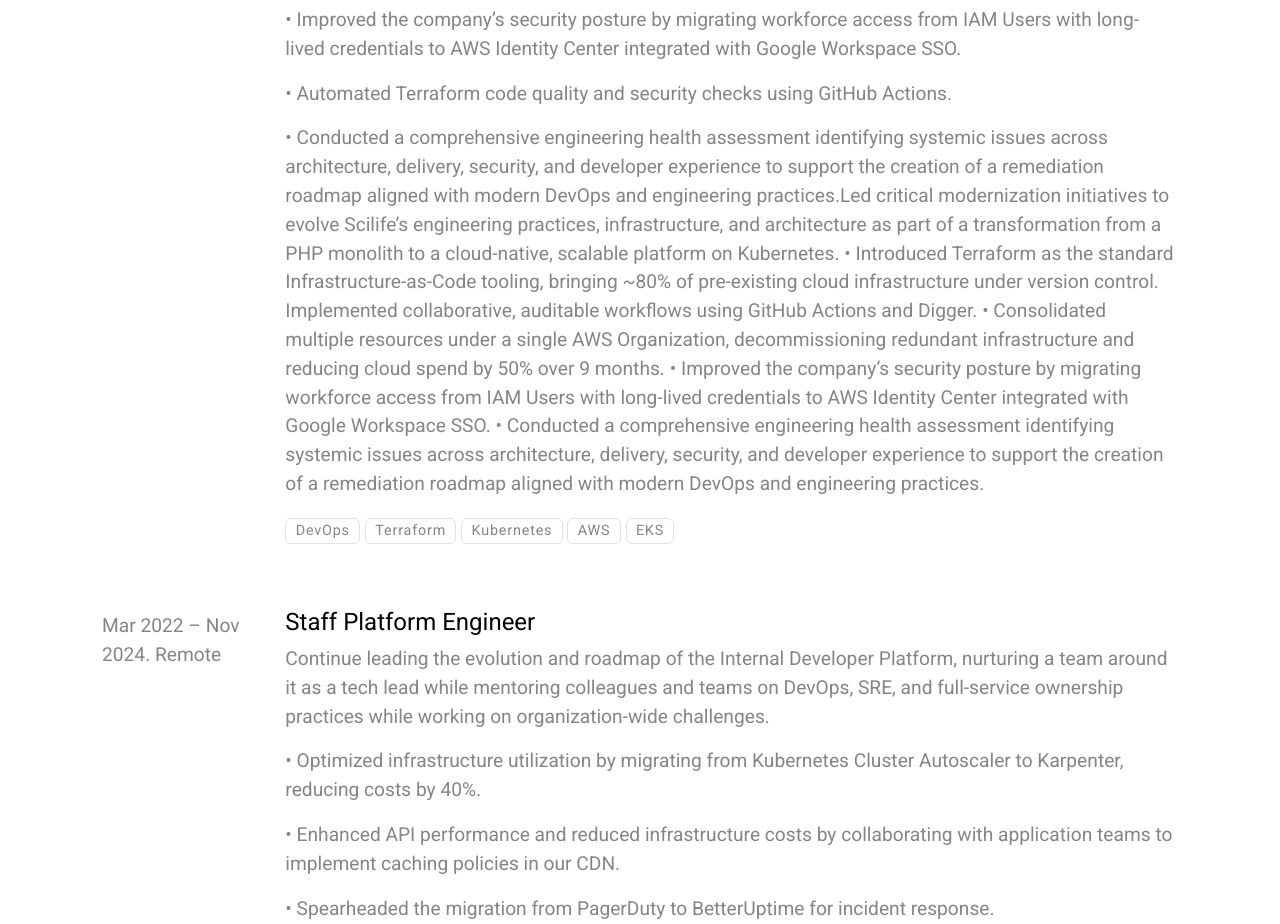
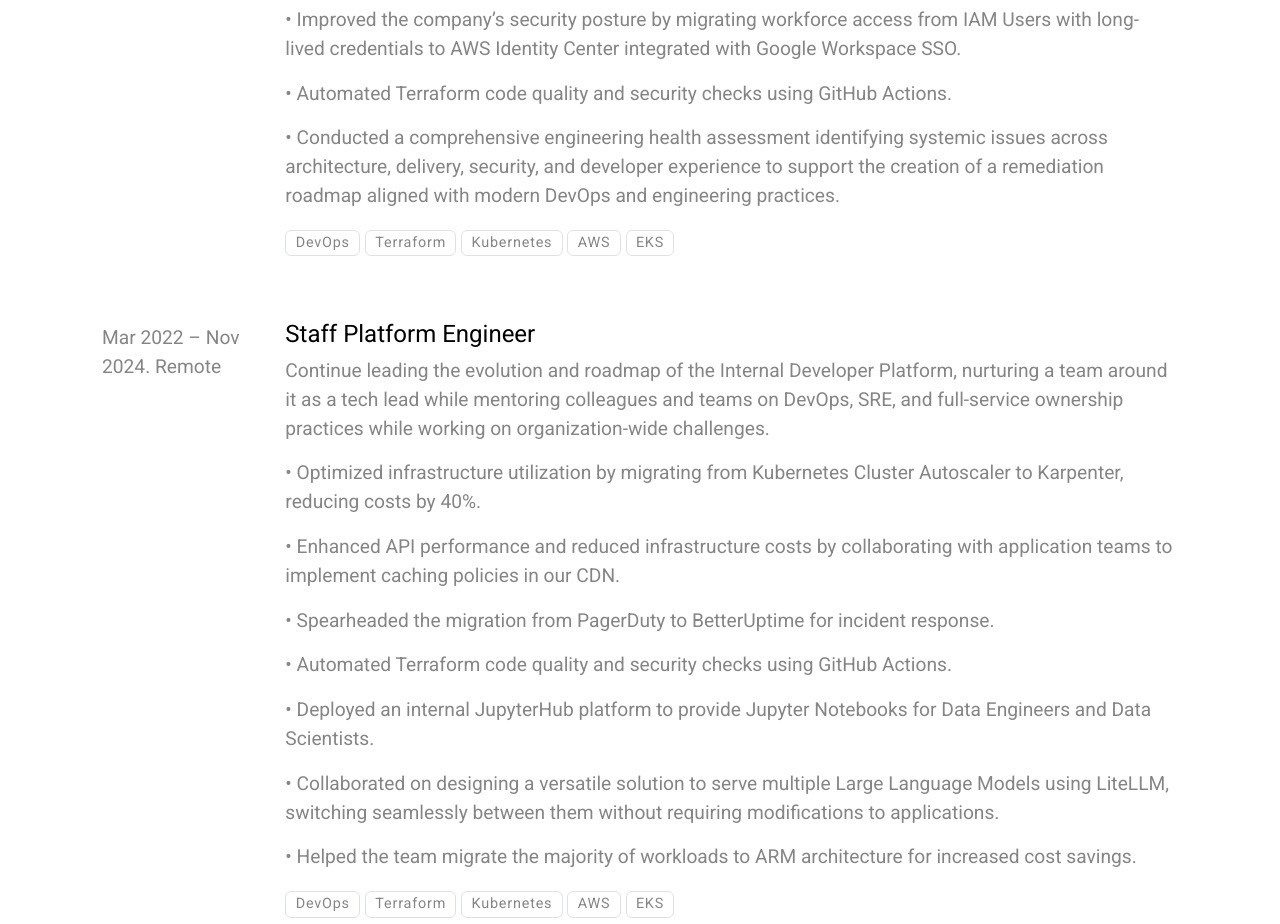
Before and after one commit to Roberdvs/cv-repository, a plain HTML site: page index.html in a window 1280 px wide. Shown: the part 1000-1924 px from the top of the page. Drawn offline with nearby package versions, Linux system fonts and the light colour scheme.

Commit message:
Deploying to gh-pages from @ Roberdvs/cv-repository@3911c3de0d7f8414502ca9b90c9473c295aa9bfe 🚀

```diff
--- a/index.html
+++ b/index.html
@@ -92,7 +92,7 @@
 
 <p>• Automated Terraform code quality and security checks using GitHub Actions.</p>
 
-<p>• Conducted a comprehensive engineering health assessment identifying systemic issues across architecture, delivery, security, and developer experience to support the creation of a remediation roadmap aligned with modern DevOps and engineering practices.Led critical modernization initiatives to evolve Scilife’s engineering practices, infrastructure, and architecture as part of a transformation from a PHP monolith to a cloud-native, scalable platform on Kubernetes. • Introduced Terraform as the standard Infrastructure-as-Code tooling, bringing ~80% of pre-existing cloud infrastructure under version control. Implemented collaborative, auditable workflows using GitHub Actions and Digger. • Consolidated multiple resources under a single AWS Organization, decommissioning redundant infrastructure and reducing cloud spend by 50% over 9 months. • Improved the company’s security posture by migrating workforce access from IAM Users with long-lived credentials to AWS Identity Center integrated with Google Workspace SSO. • Conducted a comprehensive engineering health assessment identifying systemic issues across architecture, delivery, security, and developer experience to support the creation of a remediation roadmap aligned with modern DevOps and engineering practices. </p></div>
+<p>• Conducted a comprehensive engineering health assessment identifying systemic issues across architecture, delivery, security, and developer experience to support the creation of a remediation roadmap aligned with modern DevOps and engineering practices.</p></div>
 
                 <p>
                     <span class="badge text-body border border-1">DevOps</span>
```
Also changed, not shown: 1 other file.
